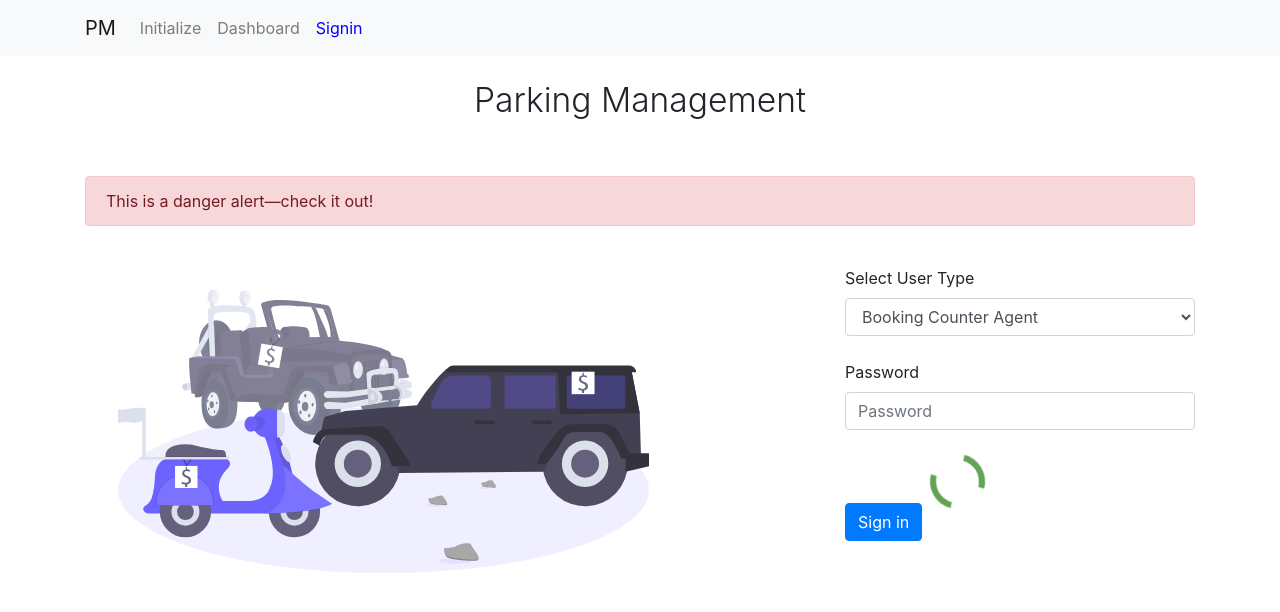
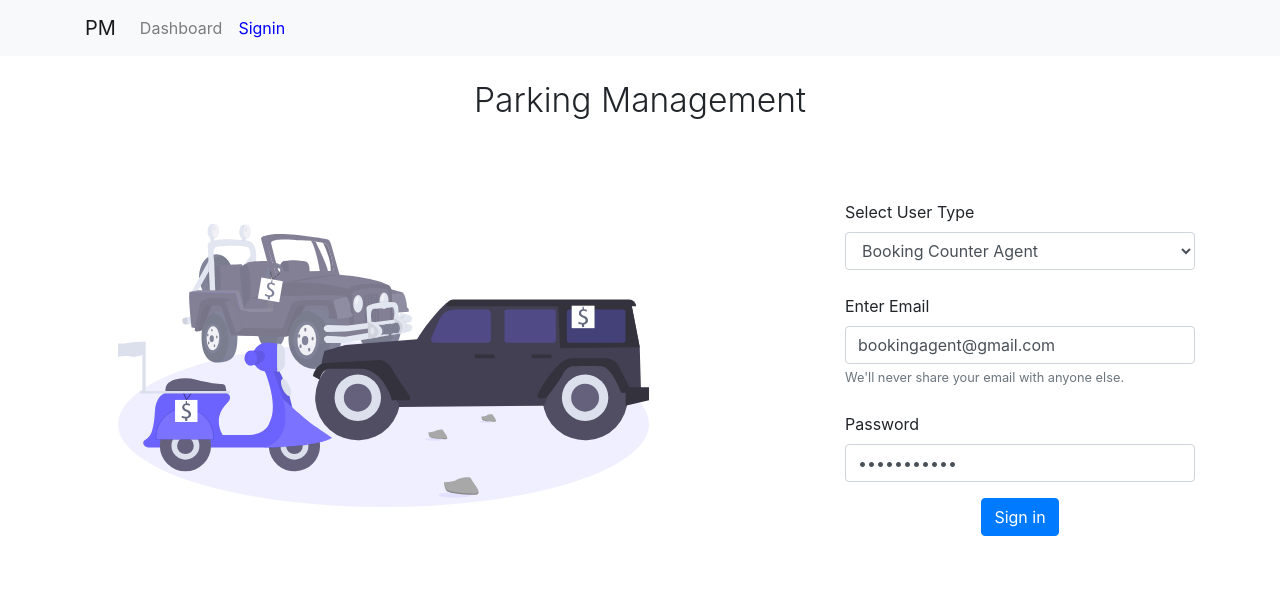
Before and after one commit to sunny-sk/parking-management, a React (Create React App) app in the folder parking-management/: page /signin in a window 1280 px wide. Shown: the top 612 px of the page. Built offline with nearby package versions, Linux system fonts and the light colour scheme.

Commit message:
signIn api implemented

```diff
--- a/parking-management/src/components/Menu.js
+++ b/parking-management/src/components/Menu.js
@@ -1,5 +1,6 @@
 import React from "react";
 import { NavLink, Link } from "react-router-dom";
+import { isAuthenticated } from "../helper/Api";
 
 const Menu = (props) => {
   return (
@@ -23,21 +24,25 @@ const Menu = (props) => {
 
           <div className="collapse navbar-collapse" id="navbarSupportedContent">
             <ul className="navbar-nav mr-auto">
+              {isAuthenticated() && (
                 <li className="nav-item">
                   <NavLink exact={true} className="nav-link" to="/init">
                     Initialize
                   </NavLink>
                 </li>
+              )}
               <li className="nav-item">
                 <NavLink exact={true} className="nav-link" to="/dashboard">
                   Dashboard
                 </NavLink>
               </li>
+              {!isAuthenticated() && (
                 <li className="nav-item">
                   <NavLink exact={true} className="nav-link" to="/signin">
                     Signin
                   </NavLink>
                 </li>
+              )}
             </ul>
           </div>
         </div>
--- a/parking-management/src/helper/Api.js
+++ b/parking-management/src/helper/Api.js
@@ -20,3 +20,20 @@ export const isAuthenticated = () => {
     return false;
   }
 };
+
+export const signinUser = async (data) => {
+  try {
+    let result = await fetch(Url._signin, {
+      method: "POST",
+      headers: {
+        "Content-Type": "application/json",
+      },
+      body: JSON.stringify({
+        ...data,
+      }),
+    });
+    return result.json();
+  } catch (error) {
+    throw new Error(error);
+  }
+};
--- a/parking-management/src/helper/Url.js
+++ b/parking-management/src/helper/Url.js
@@ -1,3 +1,5 @@
-const BASE_URL = "";
+const BASE_URL = "http://localhost:8100/api/v1";
 
-export default {};
+export default {
+  _signin: BASE_URL + "/auth/signin",
+};
--- a/parking-management/src/pages/Signin.js
+++ b/parking-management/src/pages/Signin.js
@@ -1,17 +1,51 @@
 import React, { useState } from "react";
 import Base from "../components/Base";
+import { Redirect } from "react-router-dom";
+import { isAuthenticated, signinUser, authenticate } from "../helper/Api";
+const Signin = ({ location, ...props }) => {
+  const [isLoading, setisLoading] = useState(false);
+  const [error, setError] = useState("");
+  const [formData, setFormData] = useState({
+    userType: "Booking_Counter_Agent",
+    password: "booking@123",
+    email: "bookingagent@gmail.com",
+  });
+  const { userType, password, email } = formData;
 
-const Signin = ({ location }) => {
-  const [isLoading, setisLoading] = useState(false);
-  const [formData, setFormData] = useState({
-    userType: "",
-    password: "",
-  });
+  const displayError = (message, time = 2000) => {
+    setTimeout(() => {
+      setError("");
+    }, time);
+    setError(message);
+  };
 
-  const { userType, password } = formData;
+  const onChangeData = (e) =>
+    setFormData({ ...formData, [e.target.name]: e.target.value });
+  const onSubmit = async (e) => {
+    try {
+      e.preventDefault();
 
+      const payLoad = { userType, password, email };
+      setisLoading(true);
+      const response = await signinUser(payLoad);
+      setisLoading(false);
+      console.log(response);
+      if (response.success) {
+        authenticate(response.user, () => {
+          props.history.replace("/dashboard");
+        });
+      } else {
+        if (response.code === 404) {
+          displayError(
+            "Invalid email address or password, Please check again "
+          );
+        }
+      }
+    } catch (error) {}
+  };
   return (
     <>
+      {isAuthenticated() ? <Redirect to="/dashboard" /> : null}
       <Base>
         <div className="container">
           <div className="text-center">
@@ -19,9 +53,11 @@ const Signin = ({ location }) => {
           </div>
           <br />
           <br />
-          <div className="alert alert-danger" role="alert">
-            This is a danger alert—check it out!
-          </div>
+          {error && (
+            <div className="alert alert-danger" role="alert">
+              {error}
+            </div>
+          )}
           <div className="row">
             <div className="col-sm-8 p-5 text-center">
               <div style={{ width: "80%" }}>
@@ -34,26 +70,65 @@ const Signin = ({ location }) => {
             </div>
             <div className="col-sm-4">
               <br />
-              <form>
+              <form onSubmit={(e) => onSubmit(e)}>
                 <div className="form-group">
                   <label htmlFor="exampleFormControlSelect1">
                     Select User Type
                   </label>
-                  <select className="form-control">
-                    <option>Booking Counter Agent</option>
-                    <option>Parking Zone Assistant</option>
+                  <select
+                    name="userType"
+                    value={userType}
+                    onChange={(e) => onChangeData(e)}
+                    className="form-control"
+                  >
+                    <option value="Booking_Counter_Agent">
+                      Booking Counter Agent
+                    </option>
+                    <option value="Parking_Zone_Assistant">
+                      Parking Zone Assistant
+                    </option>
                   </select>
+                </div>
+                <div className="form-group mt-4">
+                  <label htmlFor="exampleInputPassword1">Enter Email</label>
+                  <input
+                    name="email"
+                    value={email}
+                    onChange={(e) => onChangeData(e)}
+                    required
+                    type="email"
+                    className="form-control"
+                    placeholder="Enter Email"
+                  />
+                  <small id="emailHelp" className="form-text text-muted">
+                    We'll never share your email with anyone else.
+                  </small>
                 </div>
                 <div className="form-group mt-4">
                   <label htmlFor="exampleInputPassword1">Password</label>
                   <input
+                    name="password"
+                    minLength="5"
+                    value={password}
+                    onChange={(e) => onChangeData(e)}
+                    required
                     type="password"
                     className="form-control"
                     placeholder="Password"
                   />
                 </div>
-                <button className="btn btn-primary">Sign in</button>
-                <div className="lds-dual-ring"></div>
+
+                {!isLoading ? (
+                  <div className="text-center">
+                    <button type="submit" className="btn btn-primary">
+                      Sign in
+                    </button>
+                  </div>
+                ) : (
+                  <div className="text-center">
+                    <div className="lds-dual-ring"></div>
+                  </div>
+                )}
               </form>
             </div>
           </div>
```
Also changed, not shown: 1 other file (tests, documents, lock files or other folders). Lines whose indentation alone changed are shown as unchanged.
